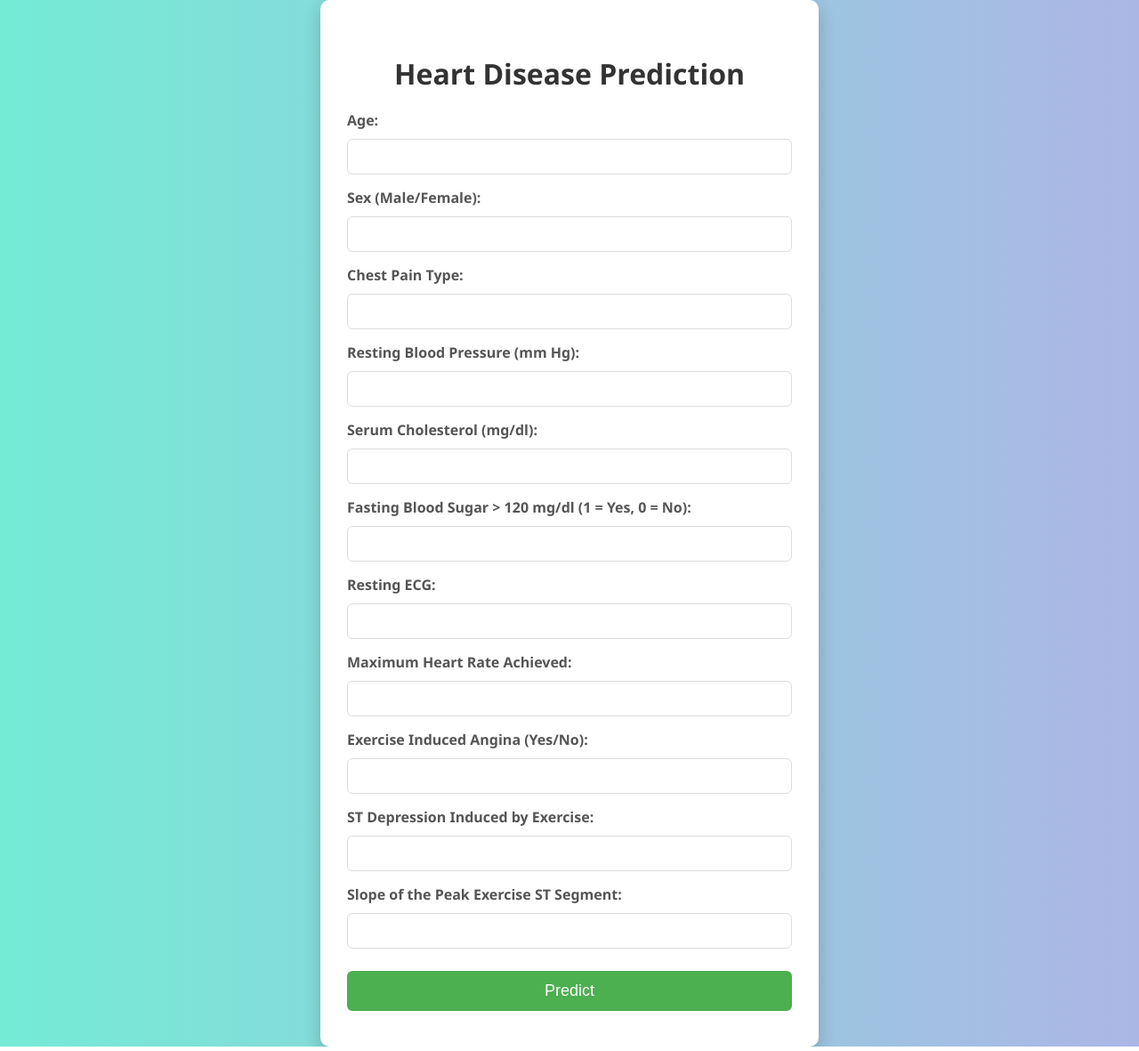
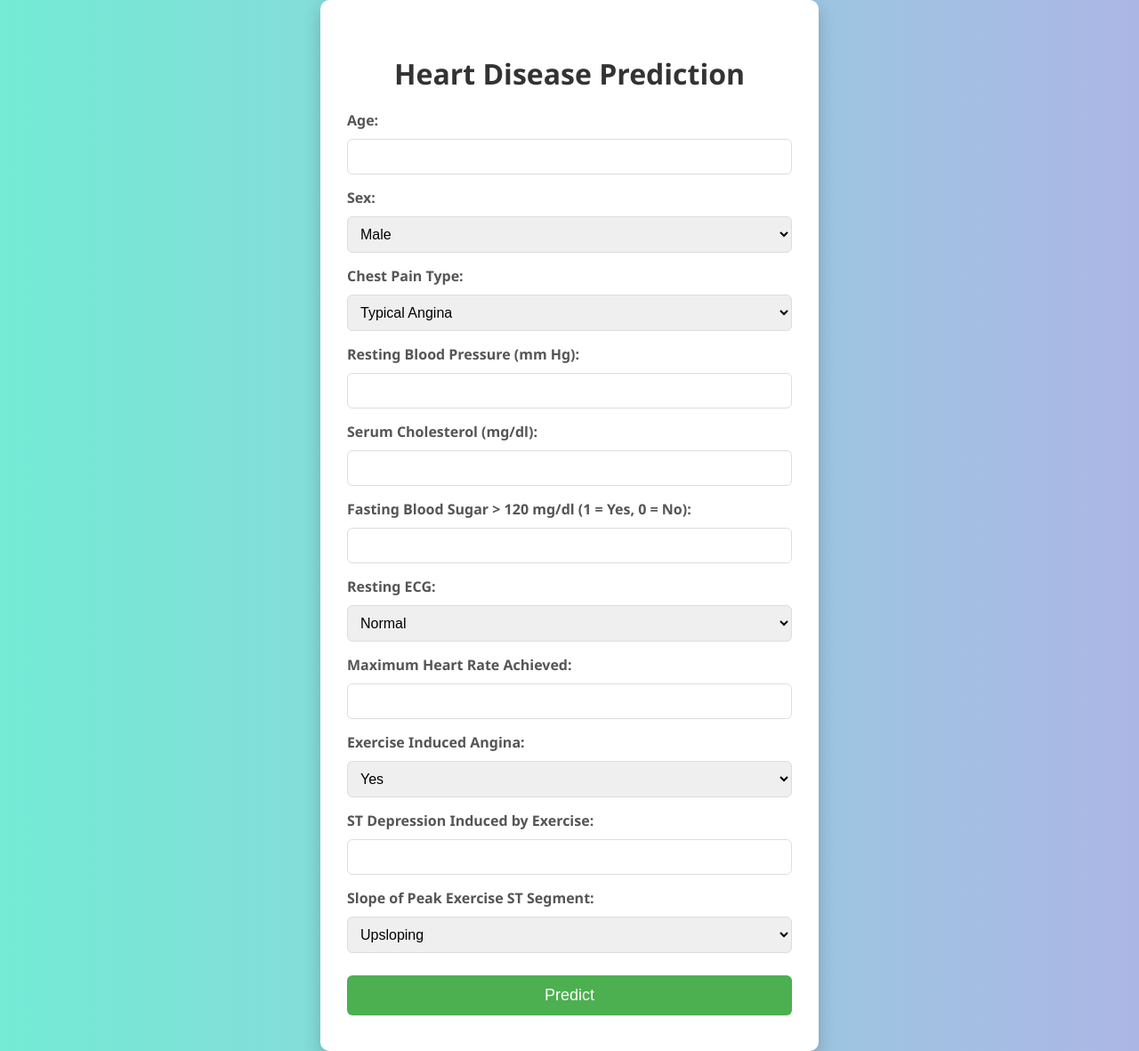
Before and after one commit to Arnav-are/Health-HOPE1, a Flask app: page / in a window 1280 px wide. Shown: the whole page at 89% size. Run offline with Flask 3, Linux system fonts and the light colour scheme; parts of the project's set-up code (start-up, migrations or seed data) failed here and were passed over.

Commit message:
Initial commit

```diff
--- a/Hackathon/app.py
+++ b/Hackathon/app.py
@@ -1,4 +1,4 @@
-from flask import Flask, render_template, request, jsonify
+from flask import Flask, render_template, request
 import joblib
 import numpy as np
 
@@ -17,8 +17,8 @@ def home():
 # Route to handle prediction
 @app.route('/predict', methods=['POST'])
 def predict():
-    if request.method == 'POST':
-        # Get form data
+    # Get form data and ensure proper data types
+    try:
         age = int(request.form['age'])
         sex = request.form['sex']
         cp = request.form['cp']
@@ -41,16 +41,16 @@ def predict():
         # Create input sample for prediction
         sample = [
             age,
-            sex_map.get(sex, 0),
-            cp_map.get(cp, 0),
+            sex_map.get(sex, 0),  # Default to 0 if not found
+            cp_map.get(cp, 0),    # Default to 0 if not found
             trestbps,
             chol,
             fbs,
-            restecg_map.get(restecg, 1),
+            restecg_map.get(restecg, 1),  # Default to 1 if not found
             thalach,
-            exang_map.get(exang, 0),
+            exang_map.get(exang, 0),  # Default to 0 if not found
             oldpeak,
-            slope_map.get(slope, 1)
+            slope_map.get(slope, 1)  # Default to 1 if not found
         ]
 
         # Scaling input features
@@ -79,8 +79,9 @@ def predict():
         else:
             result["suggestion"] = "Maintain a healthy lifestyle with regular checkups to stay safe."
 
-
         return render_template('result.html', result=result)
+    except Exception as e:
+        return f"Error: {e}"
 
 if __name__ == '__main__':
     app.run(debug=True)
--- a/Hackathon/templates/index.html
+++ b/Hackathon/templates/index.html
@@ -15,7 +15,6 @@
             justify-content: center;
             align-items: center;
         }
-
         .container {
             background: white;
             padding: 40px 30px;
@@ -24,13 +23,11 @@
             max-width: 500px;
             width: 100%;
         }
-
         h1 {
             text-align: center;
             margin-bottom: 20px;
             color: #333;
         }
-
         label {
             font-weight: bold;
             display: block;
@@ -38,9 +35,7 @@
             margin-top: 15px;
             color: #555;
         }
-
-        input[type="text"],
-        input[type="number"] {
+        input[type="text"], input[type="number"], select {
             width: 100%;
             padding: 10px;
             border: 1px solid #ddd;
@@ -49,7 +44,6 @@
             font-size: 16px;
             box-sizing: border-box;
         }
-
         input[type="submit"] {
             margin-top: 25px;
             width: 100%;
@@ -62,24 +56,33 @@
             cursor: pointer;
             transition: background 0.3s;
         }
-
         input[type="submit"]:hover {
             background: #45a049;
         }
     </style>
 </head>
+
 <body>
     <div class="container">
         <h1>Heart Disease Prediction</h1>
         <form action="/predict" method="POST">
+
             <label for="age">Age:</label>
             <input type="number" id="age" name="age" required>
 
-            <label for="sex">Sex (Male/Female):</label>
-            <input type="text" id="sex" name="sex" required>
+            <label for="sex">Sex:</label>
+            <select id="sex" name="sex" required>
+                <option value="Male">Male</option>
+                <option value="Female">Female</option>
+            </select>
 
             <label for="cp">Chest Pain Type:</label>
-            <input type="text" id="cp" name="cp" required>
+            <select id="cp" name="cp" required>
+                <option value="Typical Angina">Typical Angina</option>
+                <option value="Atypical Angina">Atypical Angina</option>
+                <option value="Non-Anginal Pain">Non-Anginal Pain</option>
+                <option value="Asymptomatic">Asymptomatic</option>
+            </select>
 
             <label for="trestbps">Resting Blood Pressure (mm Hg):</label>
             <input type="number" id="trestbps" name="trestbps" required>
@@ -91,21 +94,33 @@
             <input type="number" id="fbs" name="fbs" required>
 
             <label for="restecg">Resting ECG:</label>
-            <input type="text" id="restecg" name="restecg" required>
+            <select id="restecg" name="restecg" required>
+                <option value="Normal">Normal</option>
+                <option value="ST-T abnormality">ST-T abnormality</option>
+                <option value="Left ventricular hypertrophy">Left ventricular hypertrophy</option>
+            </select>
 
             <label for="thalach">Maximum Heart Rate Achieved:</label>
             <input type="number" id="thalach" name="thalach" required>
 
-            <label for="exang">Exercise Induced Angina (Yes/No):</label>
-            <input type="text" id="exang" name="exang" required>
+            <label for="exang">Exercise Induced Angina:</label>
+            <select id="exang" name="exang" required>
+                <option value="Yes">Yes</option>
+                <option value="No">No</option>
+            </select>
 
             <label for="oldpeak">ST Depression Induced by Exercise:</label>
-            <input type="number" id="oldpeak" name="oldpeak" required>
+            <input type="number" id="oldpeak" name="oldpeak" step="0.1" required>
 
-            <label for="slope">Slope of the Peak Exercise ST Segment:</label>
-            <input type="text" id="slope" name="slope" required>
+            <label for="slope">Slope of Peak Exercise ST Segment:</label>
+            <select id="slope" name="slope" required>
+                <option value="Upsloping">Upsloping</option>
+                <option value="Flat">Flat</option>
+                <option value="Downsloping">Downsloping</option>
+            </select>
 
             <input type="submit" value="Predict">
+
         </form>
     </div>
 </body>
```
